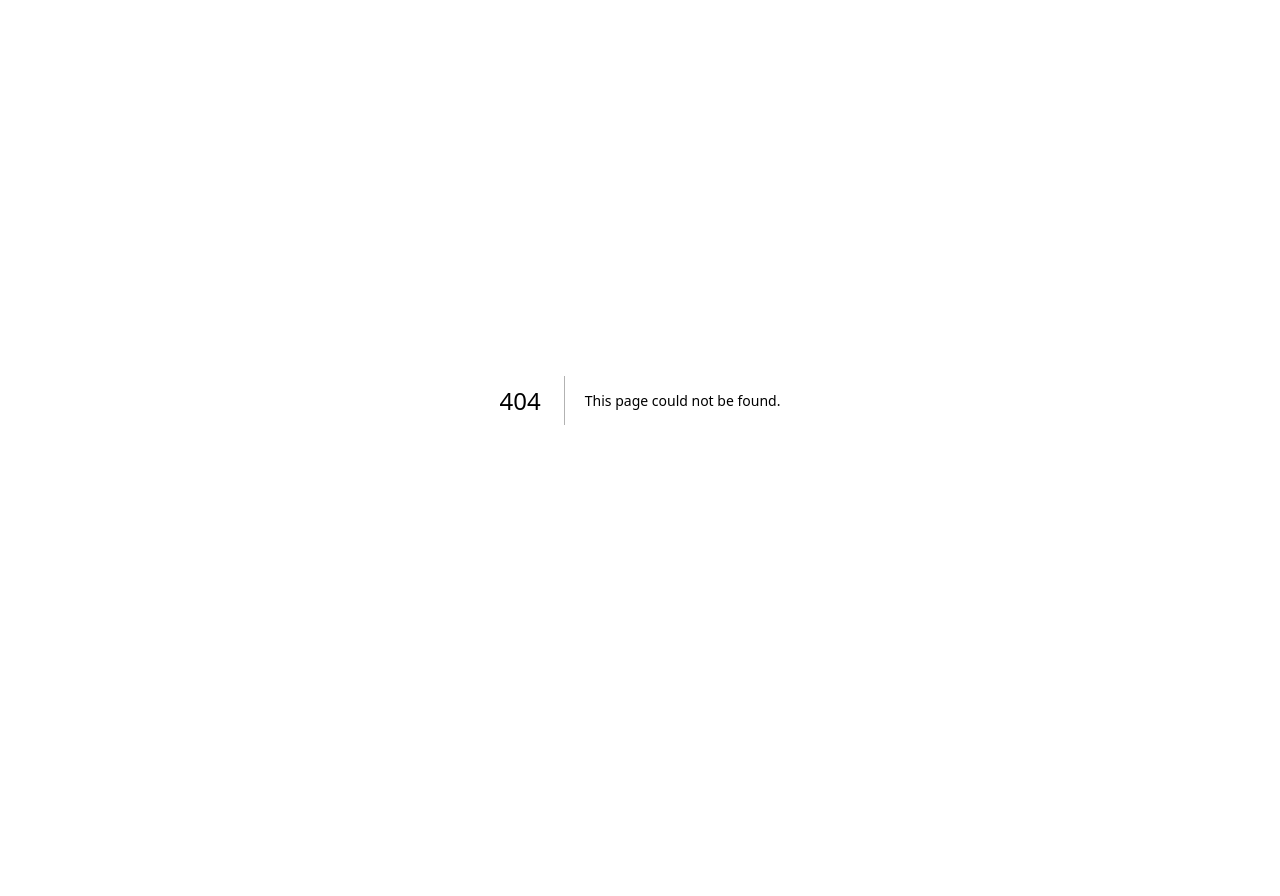
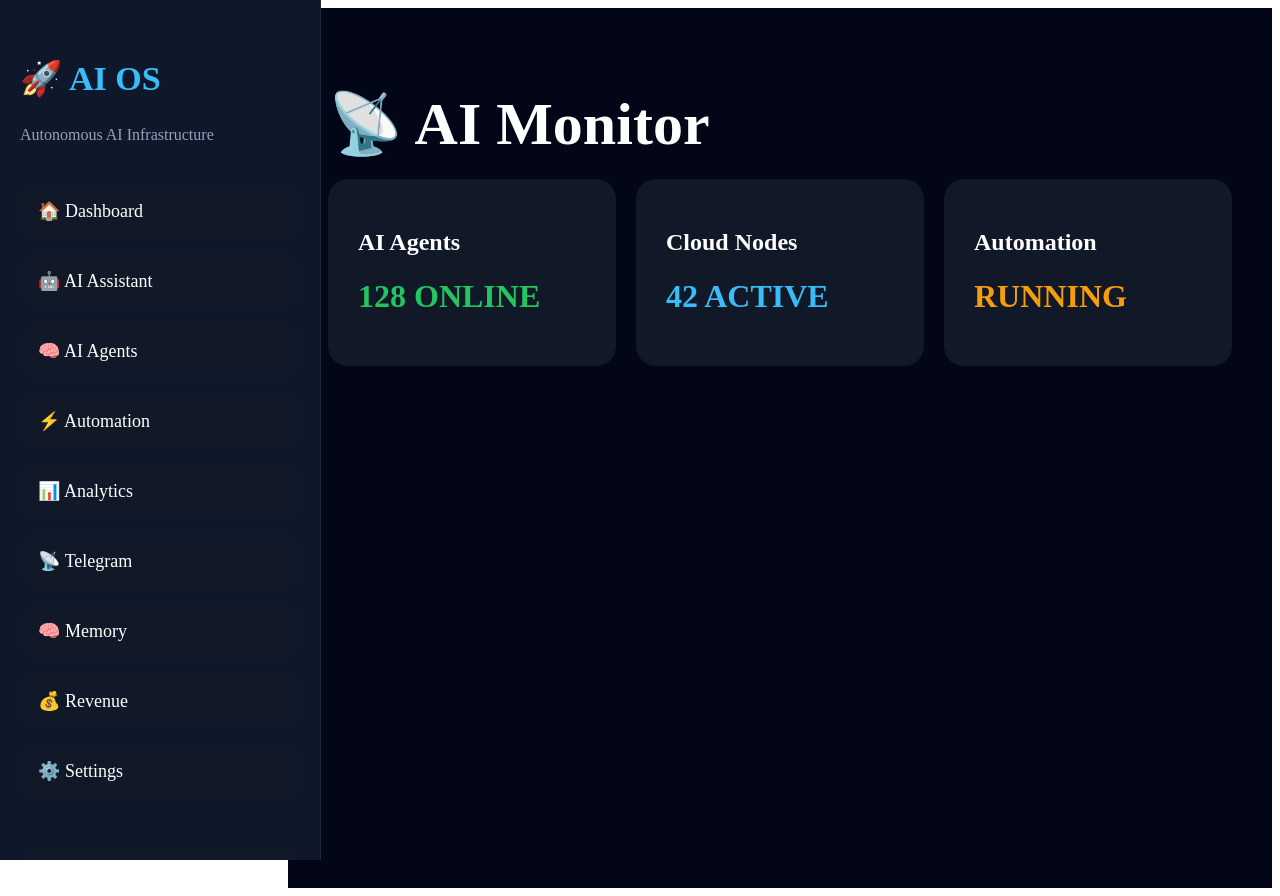
Before and after one commit to snapsparkofficial00-cloud/Ai, a Next.js app: page /moniter in a window 1280 px wide. Before the commit this address had no page. Before the commit the page ends 800 px from the top, so only its background shows below. Built offline with nearby package versions, Linux system fonts and the light colour scheme.

Commit message:
Create page.tsx

```diff
--- /dev/null
+++ b/app/moniter/page.tsx
@@ -0,0 +1,76 @@
+import Sidebar from "../components/Sidebar";
+
+export default function MonitorPage() {
+  return (
+    <>
+      <Sidebar />
+
+      <main
+        style={{
+          marginLeft: "280px",
+          minHeight: "100vh",
+          background: "#020617",
+          color: "white",
+          padding: "40px",
+        }}
+      >
+        <h1
+          style={{
+            fontSize: "60px",
+            marginBottom: "20px",
+          }}
+        >
+          📡 AI Monitor
+        </h1>
+
+        <div
+          style={{
+            display: "grid",
+            gridTemplateColumns:
+              "repeat(auto-fit,minmax(260px,1fr))",
+            gap: "20px",
+          }}
+        >
+          <div
+            style={{
+              background: "#111827",
+              padding: "30px",
+              borderRadius: "20px",
+            }}
+          >
+            <h2>AI Agents</h2>
+            <h1 style={{ color: "#22c55e" }}>
+              128 ONLINE
+            </h1>
+          </div>
+
+          <div
+            style={{
+              background: "#111827",
+              padding: "30px",
+              borderRadius: "20px",
+            }}
+          >
+            <h2>Cloud Nodes</h2>
+            <h1 style={{ color: "#38bdf8" }}>
+              42 ACTIVE
+            </h1>
+          </div>
+
+          <div
+            style={{
+              background: "#111827",
+              padding: "30px",
+              borderRadius: "20px",
+            }}
+          >
+            <h2>Automation</h2>
+            <h1 style={{ color: "#f59e0b" }}>
+              RUNNING
+            </h1>
+          </div>
+        </div>
+      </main>
+    </>
+  );
+}
```
